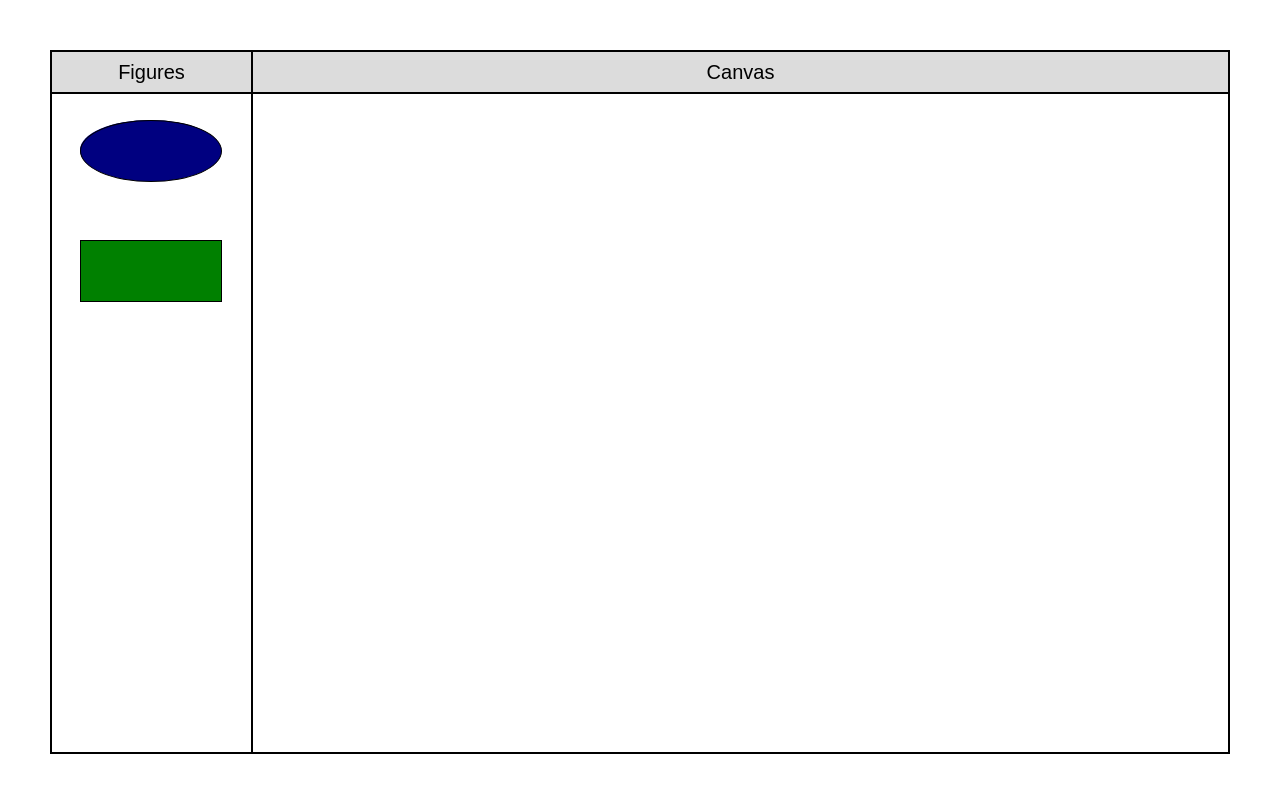
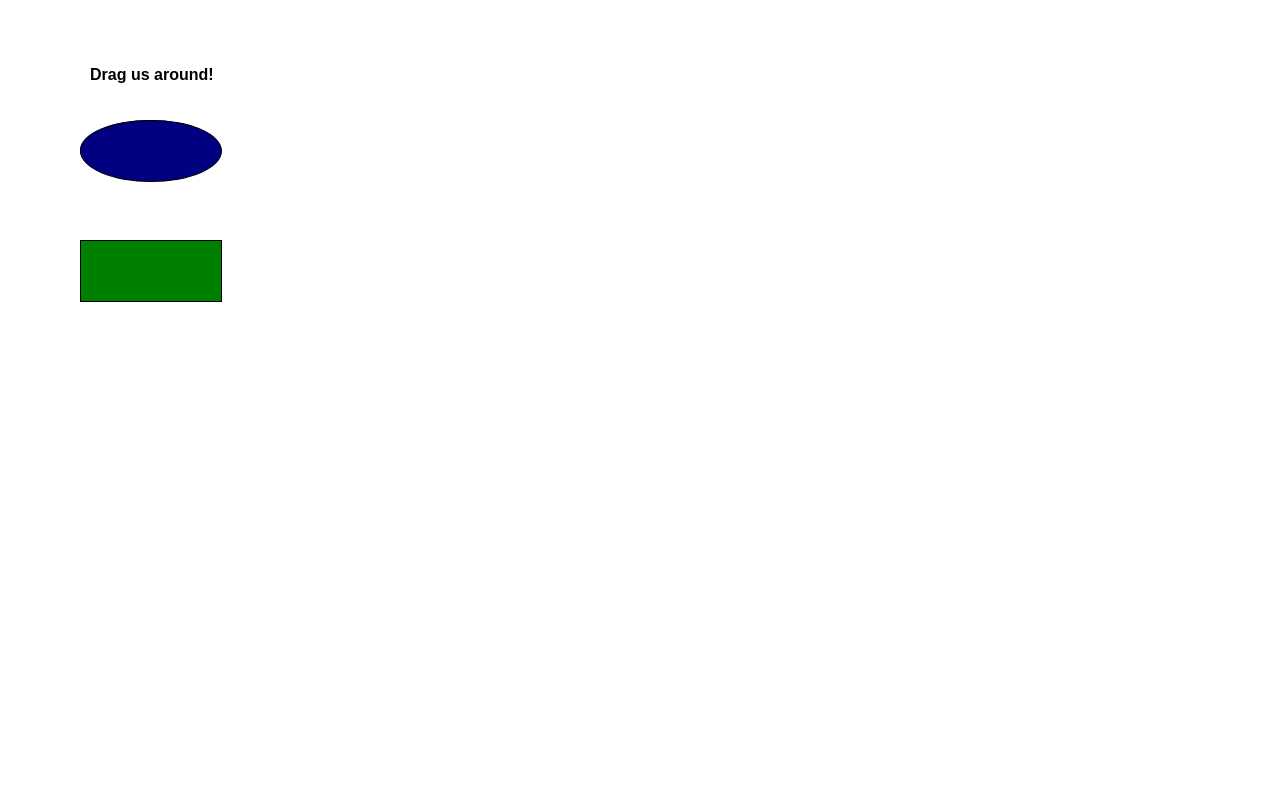
Before and after one commit to willarion/drag-and-drop, a React (Create React App) app: page / in a window 1280 px wide. Shown: the top 792 px of the page. Built offline with nearby package versions, Linux system fonts and the light colour scheme.

Commit message:
refactor: убрать лишнее

```diff
--- a/src/components/App.css
+++ b/src/components/App.css
@@ -3,6 +3,11 @@
   width: 100%;
   padding: 50px;
   box-sizing: border-box;
-  display: flex;
   position: relative;
 }
+
+.title {
+  margin-left: 40px;
+  font-family: sans-serif;
+  font-weight: bolder;
+}
--- a/src/components/App.js
+++ b/src/components/App.js
@@ -1,7 +1,5 @@
 import React from 'react';
 import './App.css';
-import Figures from './Figures';
-import Canvas from './Canvas';
 import Shape from './Shape';
 
 
@@ -43,8 +41,7 @@ function App() {
 
   return (
     <div className="App" >
-      <Figures />
-      <Canvas />
+      <p className="title">Drag us around!</p>
       <Shape
         hangleFigure={createShapeDuplicate}
         circle={true}
```
Also changed, not shown: 1 other file (tests, documents, lock files or other folders).
